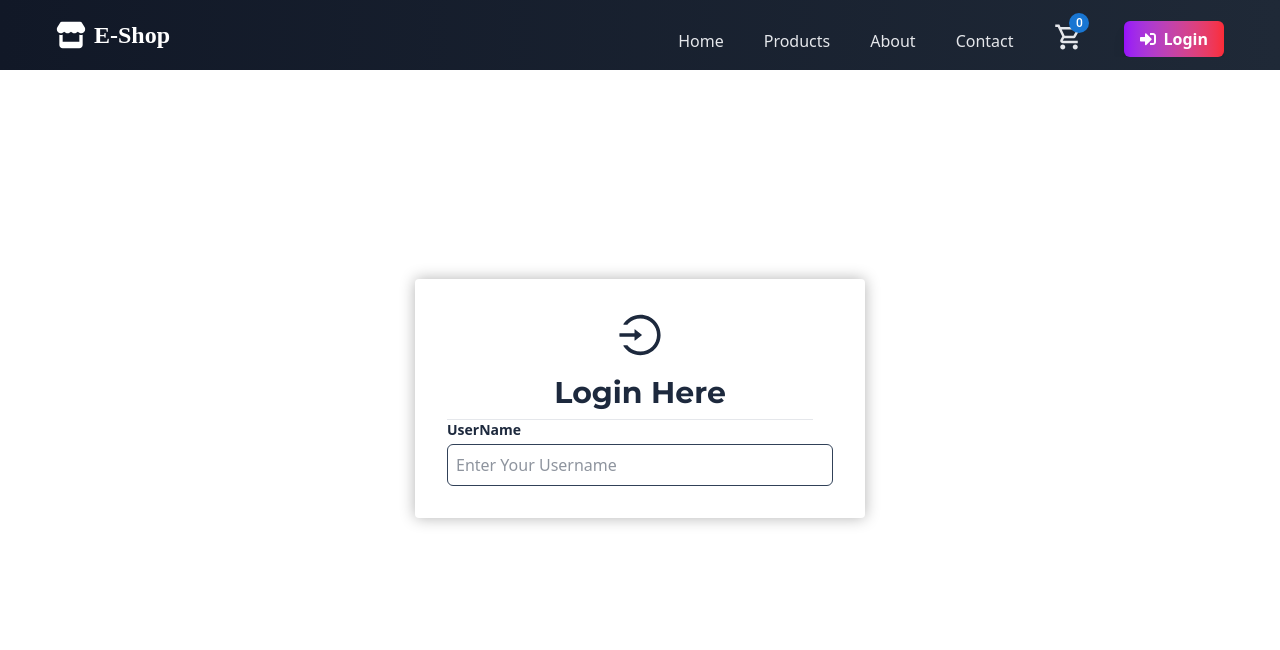
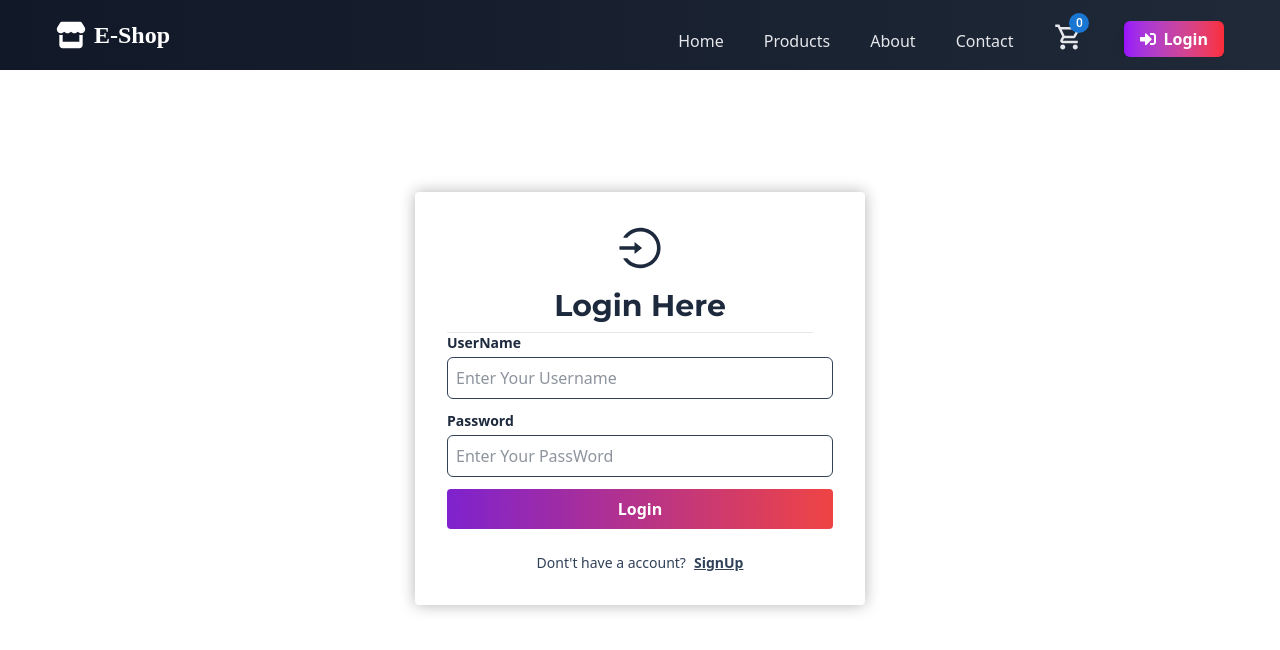
Before and after one commit to harsh4823/E-Commerce, a React (Vite) app in the folder frontend/: page /login in a window 1280 px wide. Shown: the top 650 px of the page. Built offline with nearby package versions, Linux system fonts and the light colour scheme.

Commit message:
built login page ui

```diff
--- a/frontend/src/Components/auth/Login.jsx
+++ b/frontend/src/Components/auth/Login.jsx
@@ -1,7 +1,7 @@
 import { useState } from "react";
 import { useForm } from "react-hook-form";
 import { MdLogin } from "react-icons/md";
-import { useNavigate } from "react-router-dom";
+import { Link, useNavigate } from "react-router-dom";
 import {AiOutlineLogin} from "react-icons/ai"
 import InputField from "../Shared/InputField";
 
@@ -26,7 +26,7 @@ const Login = () => {
                     </h1>
                 </div>
                 <hr className="mt-2 mr-5 text-black"/>
-                <div>
+                <div className="flex flex-col gap-3">
                     <InputField
                         label="UserName"
                         required
@@ -37,7 +37,31 @@ const Login = () => {
                         message="*Username is required"
                         placeholder="Enter Your Username"
                     />
+                    <InputField
+                        label="Password"
+                        required
+                        id="password"
+                        type="password"
+                        register={register}
+                        errors={errors}
+                        message="*PassWord is required"
+                        placeholder="Enter Your PassWord"
+                    />
                 </div>
+                <button className={`bg-button-gradient flex gap-2 items-center justify-center
+                font-semibold text-white w-full py-2 hover:text-slate-400 transition-colors
+                duration-100  rounded-sm my-3 ${loader?'cursor-default':'cursor-pointer'}`} disabled={loader} type="submit">
+                    {loader ?
+                        <>Loading...</> :
+                    <>Login</>}
+                </button>
+
+                <p className="text-center text-sm text-slate-700 mt-6">
+                    Dont't have a account?
+                    <Link className="font-semibold underline hover:text-black" to={'/register'}>
+                        <span className="pl-2">SignUp</span>
+                    </Link>
+                </p>
             </form>
         </div>
     )
```
